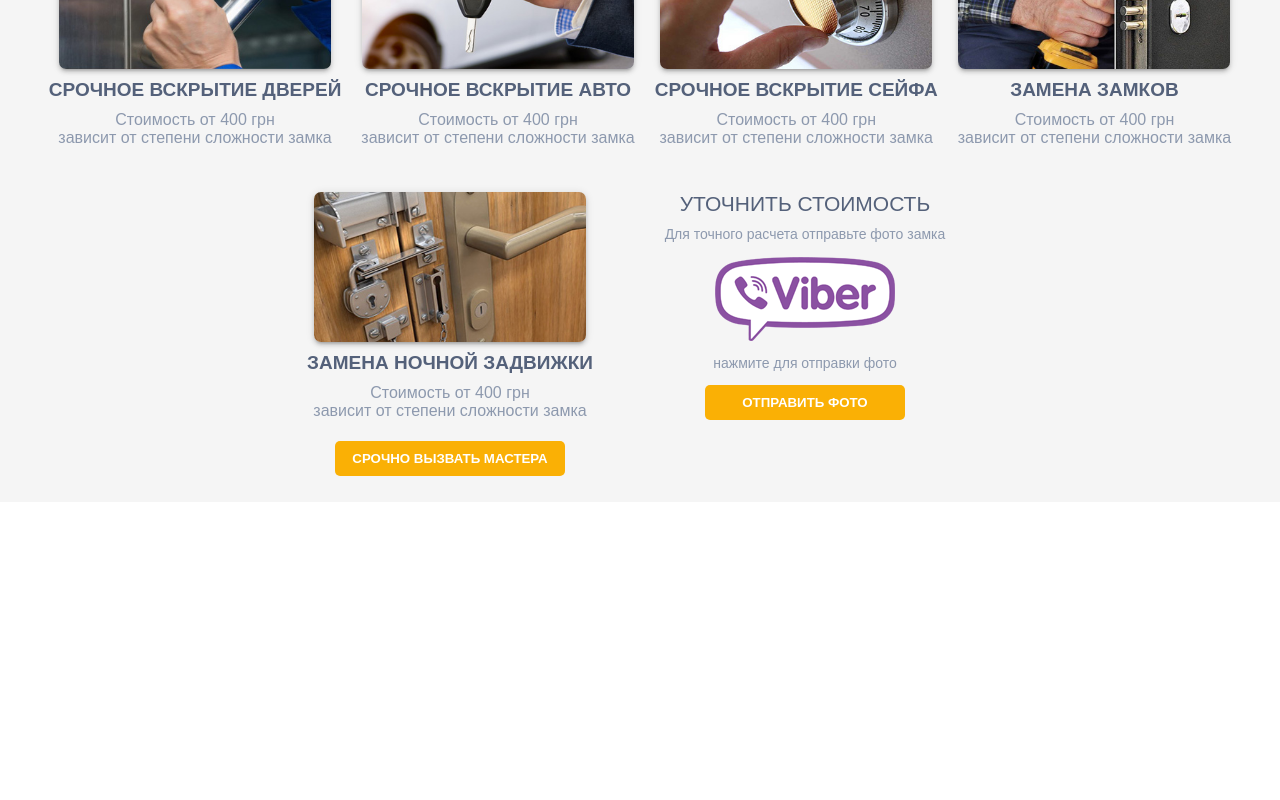
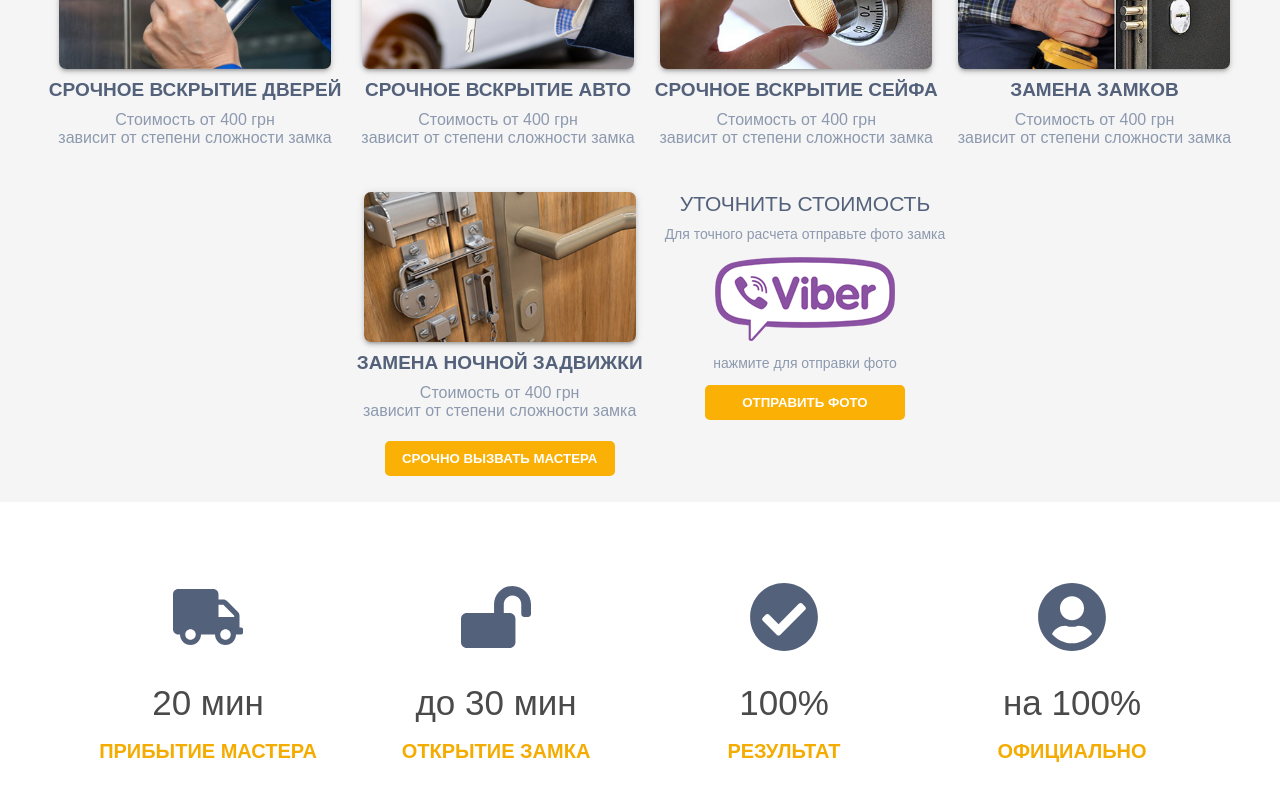
Before and after one commit to Ca-tt/dnepr-masterok-vue, a Vue app: page / in a window 1280 px wide. Shown: the part 606-1406 px from the top of the page. Before the commit the page ends 1108 px from the top, so only its background shows below. Built offline with nearby package versions, Linux system fonts and the light colour scheme.

Commit message:
секция рекламы услуг

```diff
--- a/src/App.vue
+++ b/src/App.vue
@@ -1,22 +1,25 @@
 <template>
   <div id="app">
     <Header />
-    <SectionA />
-    <Section />
+    <Mastercall />
+    <Services />
+    <SectionB />
   </div>
 </template>
 
 <script>
 import Header from './components/Header.vue'
-import SectionA from './components/SectionA.vue'
-import Section from './components/Section.vue'
+import Mastercall from './components/Mastercall.vue'
+import Services from './components/Services.vue'
+import SectionB from './components/SectionB.vue'
 
 export default {
   name: 'App',
   components: {
     Header,
-    SectionA,
-    Section
+    Mastercall,
+    Services,
+    SectionB
   }
 }
 </script>
--- /dev/null
+++ b/src/components/Mastercall.vue
@@ -0,0 +1,120 @@
+<template>
+    <section>
+        <div class="communication">
+            <div class="title">
+                <h2 class="title">ВЫЗОВ МАСТЕРА</h2>
+            </div>
+            <div class="com-container">
+                <div class="kyivstar">
+                    <div class="logo">
+                        <img src="../img/kyivstar.png" alt="">
+                    </div>
+                    <div class="number">
+                        <a href="">067 135 15 47</a>
+                    </div>
+                </div>
+                <div class="vodafone">
+                    <div class="logo">
+                        <img src="../img/vodafone.png" alt="">
+                    </div>
+                    <div class="number">
+                        <a href="">099 053 88 64</a>
+                    </div>
+                </div>
+                <div class="call-back">
+                    <div class="backcall">
+                        <a href="">ОБРАТНЫЙ ЗВОНОК</a>
+                    </div>
+                    <div class="call-soon">
+                        <p>Перезвоним в течении 3-5 минут</p>
+                    </div>
+                </div>
+            </div>
+        </div>
+    </section>
+</template>
+
+
+<style>
+    .com-container {
+        display: flex;
+        flex-direction: column;
+    }
+
+    .kyivstar, .vodafone, .call-back {
+        display: flex;
+        flex-direction: column;
+        margin-bottom: 18px;
+        justify-content: space-around;
+    }
+
+    .call-back {
+        margin-top: 30px;
+        margin-bottom: 0;
+    }
+
+    .logo, .backcall {
+        margin-bottom: 15px;
+    }
+
+    .number a {
+        text-decoration: none;
+        color: #54617A;
+        font-size: 20px;
+    }
+
+    .backcall a {
+        color: white;
+        text-decoration: none;
+        padding: 12px 20px;
+        background-color: #FAB619;
+        border-radius: 5px;
+        font-size: 12px;
+    }
+
+    .call-soon p {
+        color: #54617A;
+    }
+
+    @media screen and (min-width: 768px) {
+        .com-container {
+            flex-direction: row;
+            align-items: center;
+            justify-content: space-around;
+            margin-top: 50px;
+        }
+
+        .kyivstar, .vodafone, .call-back {
+            width: 30%;
+        }
+
+        .backcall a {
+            font-size: 15px;
+        }
+
+        .number a {
+            font-size: 22px;
+        }
+    }
+
+    @media screen and (min-width: 1440px) {
+        .backcall a {
+            font-size: 20px;
+        }
+
+        .number a {
+            font-size: 25px;
+        }
+
+        .call-soon p {
+            font-size: 18px;
+        }
+    }
+</style>
+
+<script>
+
+export default {
+  name: 'SectionA',
+}
+</script>
--- /dev/null
+++ b/src/components/SectionB.vue
@@ -0,0 +1,82 @@
+<template>
+   <section class="advertisment">
+       <div class="ad-part">
+          <font-awesome-icon icon="truck" class="icon" />
+          <h2 class="ad-title">20 мин</h2>
+          <h3 class="title-part">ПРИБЫТИЕ МАСТЕРА</h3>
+       </div>
+       <div class="ad-part">
+          <font-awesome-icon icon="lock-open" class="icon" />
+          <h2 class="ad-title">до 30 мин</h2>
+          <h3 class="title-part">ОТКРЫТИЕ ЗАМКА</h3>
+       </div>
+       <div class="ad-part">
+          <font-awesome-icon icon="check-circle" class="icon" />
+          <h2 class="ad-title">100%</h2>
+          <h3 class="title-part">РЕЗУЛЬТАТ</h3>
+       </div>
+       <div class="ad-part">
+          <font-awesome-icon icon="user-circle" class="icon" />
+          <h2 class="ad-title">на 100%</h2>
+          <h3 class="title-part">ОФИЦИАЛЬНО</h3>
+       </div>
+   </section>
+</template>
+
+<style>
+  @media screen and (max-width: 426px){
+    .advertisment{
+      margin-top: 40px !important;
+      margin-bottom: 40px !important;
+    }
+  }
+  @media screen and (max-width: 1024px){
+    .ad-part{
+      width: 220px !important;
+    }
+    .ad-title{
+      font-size: 30px !important;
+    }
+    .title-part{
+      font-size: 18px !important;
+    }
+  }
+    .svg-inline--fa.fa-w-16 {
+      width: 70px;
+    }
+    .svg-inline--fa.fa-w-18 {
+      width: 70px;
+    }
+    .svg-inline--fa.fa-w-20 {
+      width: 70px;
+    }
+    .title-part{
+      color: #f5ac00;
+      font-size: 20px;
+      margin: 0;
+    }
+    .ad-title{
+      color: #4a4a4a;
+      font-size: 35px;
+      font-weight: 400;
+      margin-bottom: 17px;
+    }
+    .ad-part{
+      width: 288px;
+      margin-bottom: 25px;
+    }
+    .icon{
+      height: 70px;
+      width: 70px;
+      color: #54617a;
+    }
+    .advertisment{
+        display: flex;
+        justify-content: center;
+        align-items: center;
+        flex-wrap: wrap;
+        width: 100%;
+        margin-top: 80px;
+        margin-bottom: 80px;
+      }
+</style>
--- a/src/components/Section.vue
+++ b/src/components/Services.vue
@@ -60,13 +60,6 @@
         </section>
    </section>
 </template>
-
-<script>
-
-export default {
-  name: 'Section',
-}
-</script>
 
 <style>
 /* услуги и цены */
@@ -137,7 +130,6 @@ export default {
         font-weight: 300;
     }
     .clarify-price{
-        width: 380px;
         margin-top: 30px;
         display: flex;
         flex-direction: column;
--- a/src/main.js
+++ b/src/main.js
@@ -2,10 +2,10 @@ import Vue from 'vue'
 import App from './App.vue'
 
 import { library } from '@fortawesome/fontawesome-svg-core'
-import { faLockOpen, faClock } from '@fortawesome/free-solid-svg-icons'
+import { faLockOpen, faClock, faTruck, faCheckCircle, faUserCircle } from '@fortawesome/free-solid-svg-icons'
 import { FontAwesomeIcon } from '@fortawesome/vue-fontawesome'
 
-library.add(faLockOpen, faClock)
+library.add(faLockOpen, faClock, faTruck, faCheckCircle, faUserCircle)
 
 Vue.component('font-awesome-icon', FontAwesomeIcon)
 
```
Also changed, not shown: src/components/.vue (renamed from src/components/SectionA.vue), 1 other file (tests, documents, lock files or other folders).
